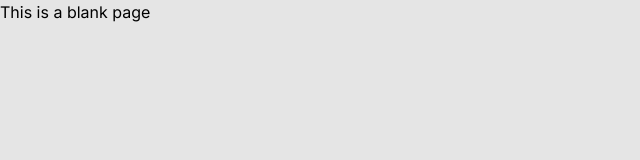
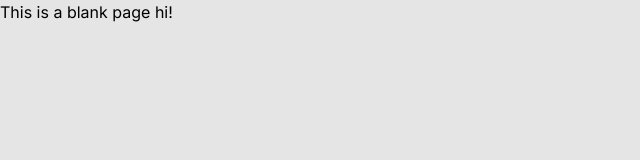
Before and after one commit to SamuelkohP04/React-Shop, a Next.js app: page / in a window 1280 px wide. Shown: the top 160 px of the page, without its empty margins (0-640 px from the left). Built offline with nearby package versions, Linux system fonts and the light colour scheme.

Commit message:
hi change

```diff
--- a/package.json
+++ b/package.json
@@ -18,9 +18,9 @@
     "clsx": "^2.1.1",
     "firebase": "^11.0.2",
     "lucide-react": "^0.460.0",
-    "next": "15.0.3",
-    "react": "19.0.0-rc-66855b96-20241106",
-    "react-dom": "19.0.0-rc-66855b96-20241106",
+    "next": "^15.3.3",
+    "react": "^19.1.0",
+    "react-dom": "^19.1.0",
     "tailwind-merge": "^2.5.4",
     "tailwindcss-animate": "^1.0.7"
   },
--- a/src/app/page.tsx
+++ b/src/app/page.tsx
@@ -1,3 +1,4 @@
 export default function BlankPage() {
-    return <div>This is a blank page</div>;
+    return <div>This is a blank page hi!</div>;
+
   }
```
Also changed, not shown: 1 other file (tests, documents, lock files or other folders).
